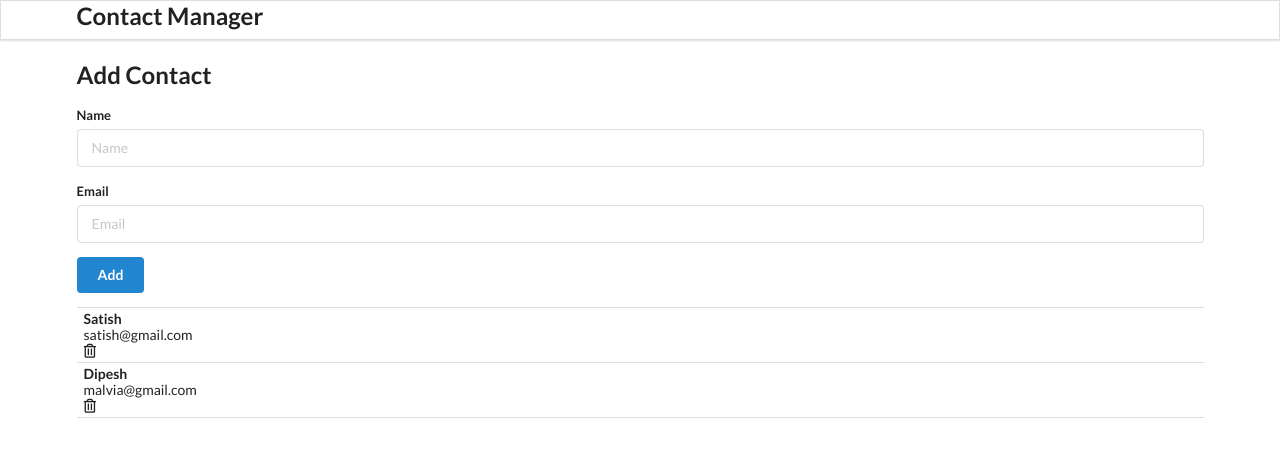
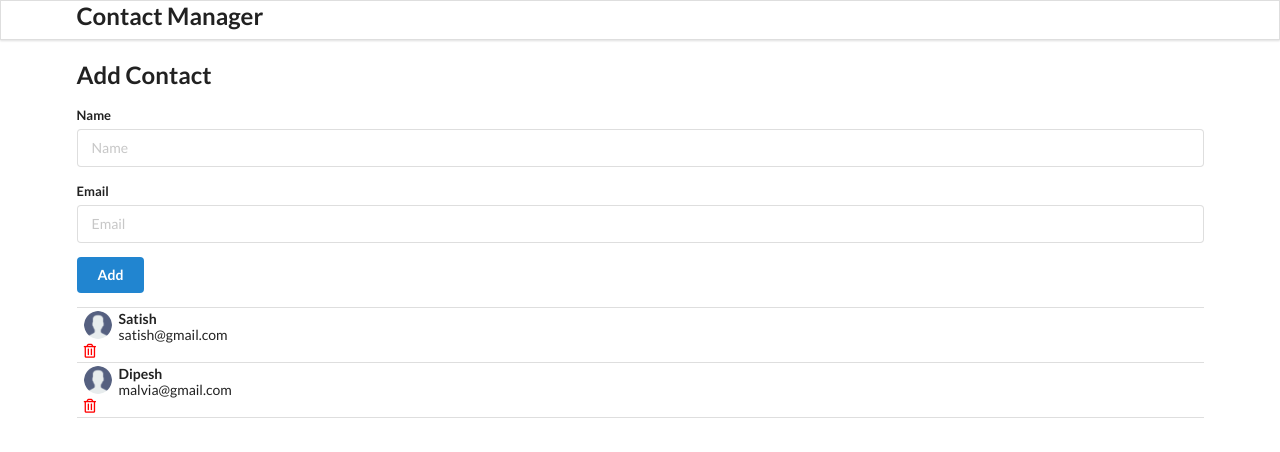
Before and after one commit to satishgupta07/ReactJS, a React (Create React App) app in the folder contact-app/: page / in a window 1280 px wide. Shown: the top 452 px of the page. Built offline with nearby package versions, Linux system fonts and the light colour scheme.

Commit message:
Access Props & Destructuring

```diff
--- /dev/null
+++ b/contact-app/src/components/ContactCard.js
@@ -0,0 +1,20 @@
+import React from 'react'
+import user from "../images/user.png";
+
+export const ContactCard = (props) => {
+    const { id, name, email } = props.contact;  //Destructing
+    return (
+      <div className="item">
+        <img className="ui avatar image" src={user} alt="user" />
+        <div className="content">
+          <div className="header">{name}</div>
+          <div>{email}</div>
+        </div>
+        <i
+          className="trash alternate outline icon"
+          style={{ color: "red", marginTop: "7px" }}
+          onClick={() => props.clickHander(id)}
+        ></i>
+      </div>
+    );
+}
--- a/contact-app/src/components/ContactList.js
+++ b/contact-app/src/components/ContactList.js
@@ -1,22 +1,14 @@
 import React from 'react'
+import { ContactCard } from './ContactCard';
 
 const ContactList = (props) => {
     console.log(props);
 
     const renderContactList = props.contacts.map((contact) => {
-        return (
-            <div className='item'>
-                <div className='content'>
-                    <div className='header'>{contact.name}</div>
-                    <div>{contact.email}</div>
-                </div>
-                <i className='trash alternate outline icon'></i>
-            </div>
-        )
+        return (<ContactCard contact={contact}/>)
     })
-  return (
-    <div className='ui celled list'>{renderContactList}</div>
-  )
+
+    return <div className="ui celled list">{renderContactList}</div>
 }
 
 export default ContactList
```
Also changed, not shown: contact-app/src/images/user.png (added).
